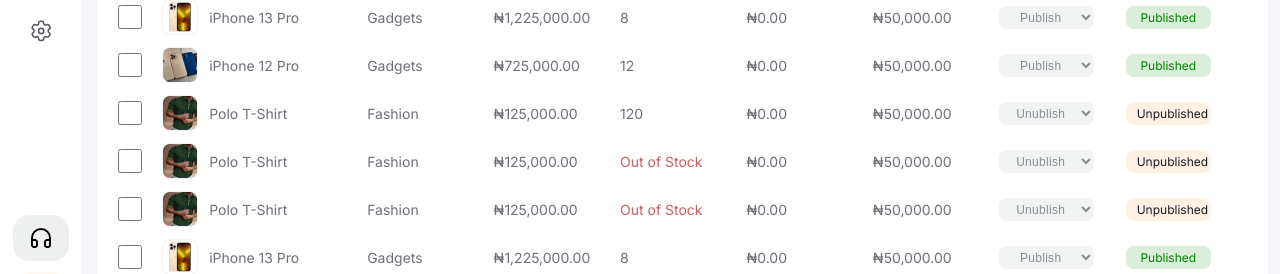
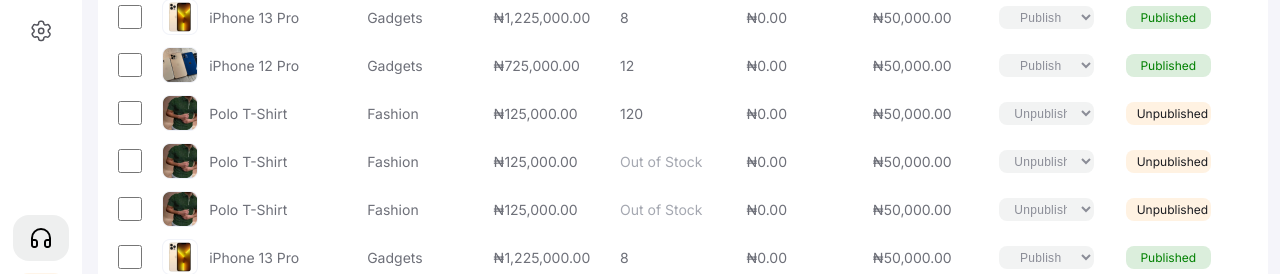
Before and after one commit to gabriele-305/celies-frontend-task, a React (Vite) app: page / in a window 1280 px wide. Shown: the part 454-728 px from the top of the page. Built offline with nearby package versions, Linux system fonts and the light colour scheme.

Commit message:
Fixed onclick bug

```diff
--- a/src/components/MainContainer.jsx
+++ b/src/components/MainContainer.jsx
@@ -6,6 +6,12 @@
 
 const MainContainer = ({ className = "" }) => {
   const location = useNavigate()
+
+  const clickHandler = (e, id) => {
+    if (!(e.target.classList.contains("publish-parent"))) {
+      location("/view", { state: { "id": id } })
+    }
+  }
 
   return (
     <div className={`maincontainer ${className}`}>
@@ -244,7 +250,7 @@
               {/* <div className="tablerowcontainer"> */}
               {
                 data.map((p, index) => (
-                  <Link to="/view" state={{ "id": p.id }} key={index} className="tablerow">
+                  <div onClick={(e) => clickHandler(e, p.id)} key={index} className="tablerow">
                     <div className="prod-controls">
                       <input type="checkbox" className="controls" />
                     </div>
@@ -264,7 +270,7 @@
                         {
                           p.status === "published" ?
                             <option className="nannys-shop">Publish</option> :
-                            <option className="nannys-shop">Unublish</option>
+                            <option className="nannys-shop">Unpublish</option>
                         }
                       </select>
                     </div>
@@ -275,7 +281,7 @@
                           <div className="nannys-shop prod-status unpublished">Unpublished</div>
                       }
                     </div>
-                  </Link>
+                  </div>
                 ))
               }
               <div className="tableheader1">
--- a/src/components/ViewInventory.css
+++ b/src/components/ViewInventory.css
@@ -196,7 +196,7 @@
     grid-template-columns: 1fr 1fr 1fr;
 }
 
-.out-of-stock {
+.out-of-stock2 {
     color: var(--action-red);
 }
 
--- a/src/components/ViewInventory.jsx
+++ b/src/components/ViewInventory.jsx
@@ -59,7 +59,7 @@
                                 <div className='price-label'>
                                     {
                                         p.stock === "0" ?
-                                            <div className="out-of-stock">Out of Stock</div> :
+                                            <div className="out-of-stock2">Out of Stock</div> :
                                             p.stock
                                     }
                                 </div>
```
